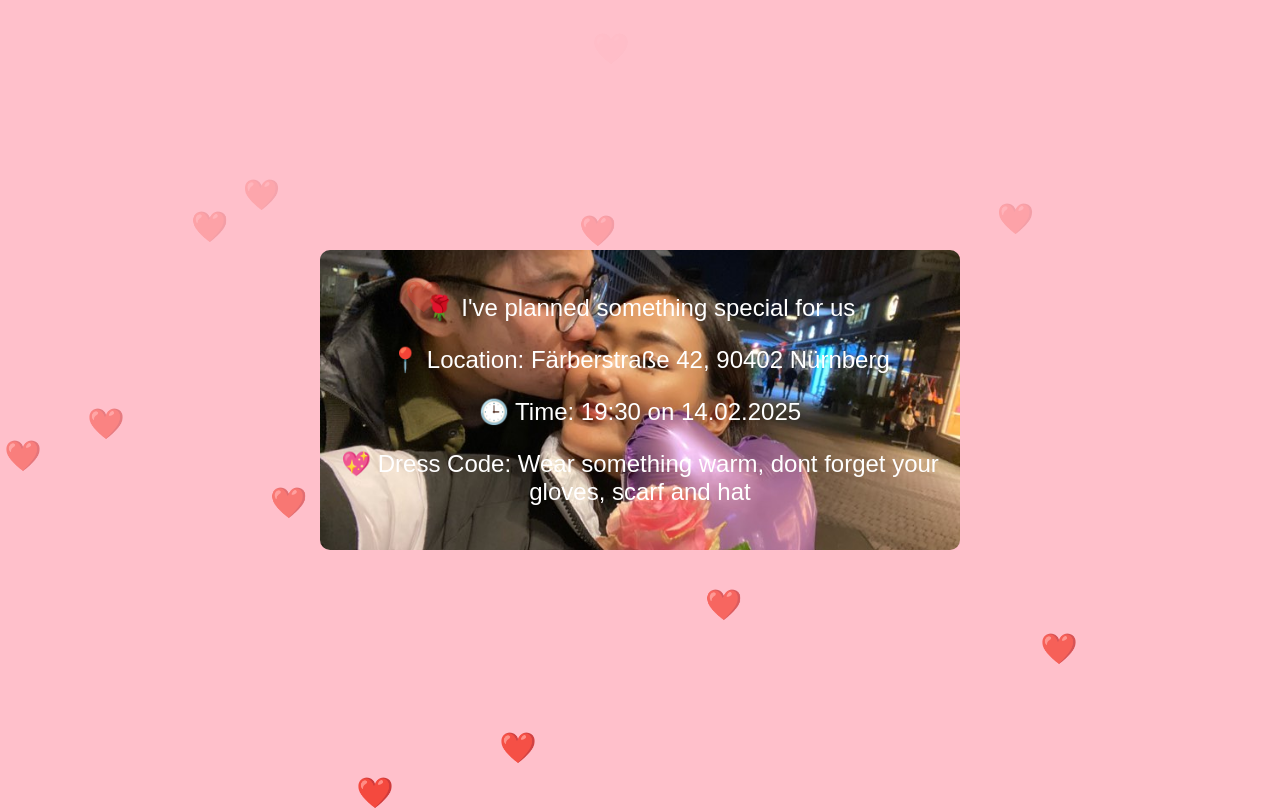
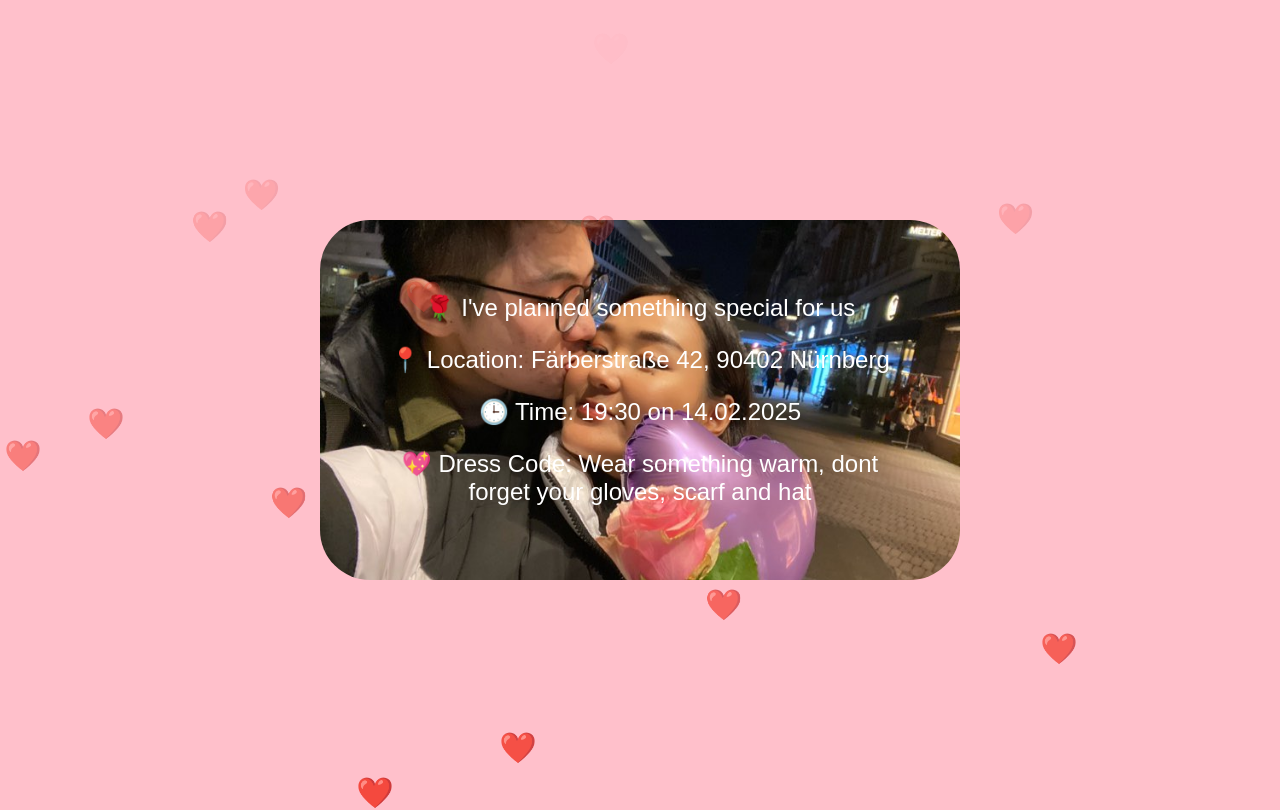
Before and after one commit to UskoBatbold/Formyluna, a plain HTML site: page index.html in a window 1280 px wide. Both pictures are taken after a click on the button "Yes". Drawn offline with Linux system fonts and the light colour scheme.

Commit message:
Update index.html

```diff
--- a/index.html
+++ b/index.html
@@ -70,8 +70,8 @@
             transform: translate(-50%, -50%);
             font-size: 1.5em;
             background: rgba(0, 0, 0, 0.6);
-            padding: 20px;
-            border-radius: 10px;
+            padding: 50px;
+            border-radius: 50px;
             background: url('image.png') no-repeat center center/cover;
         }
     </style>
```
